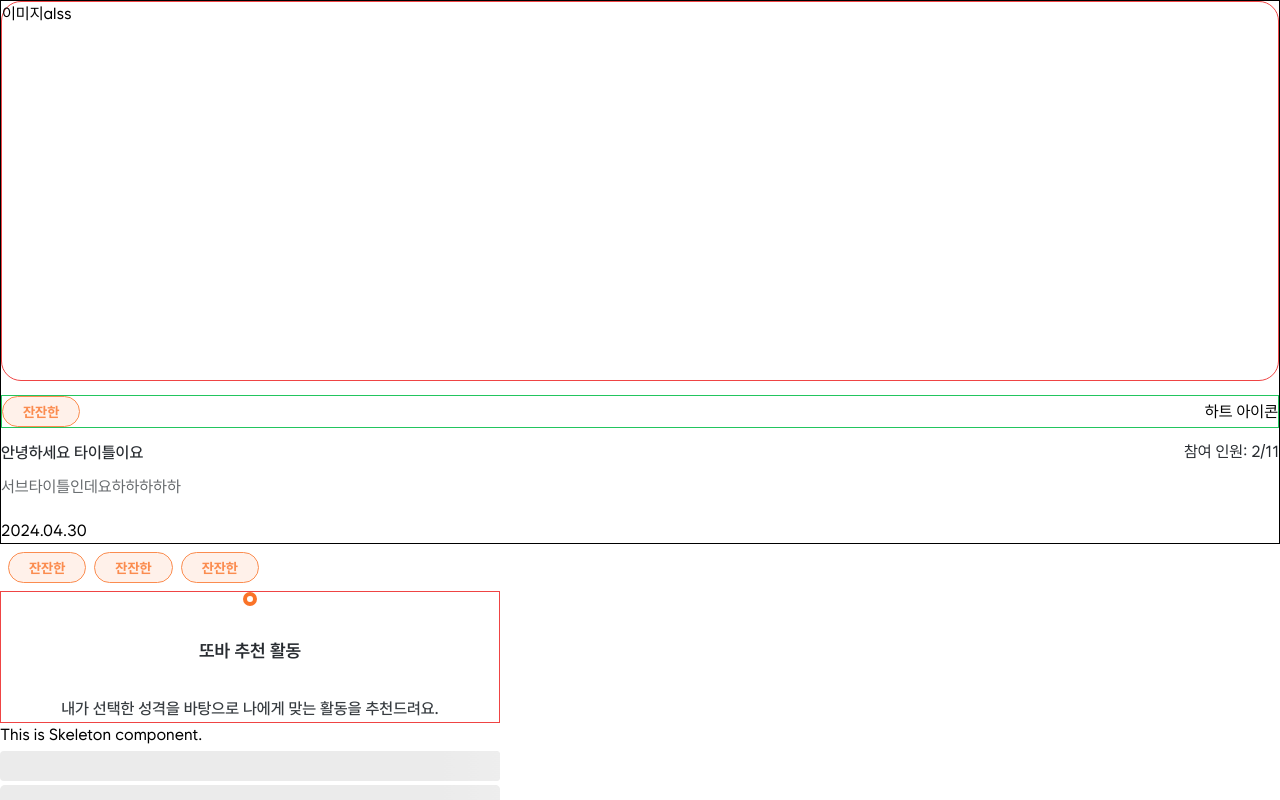
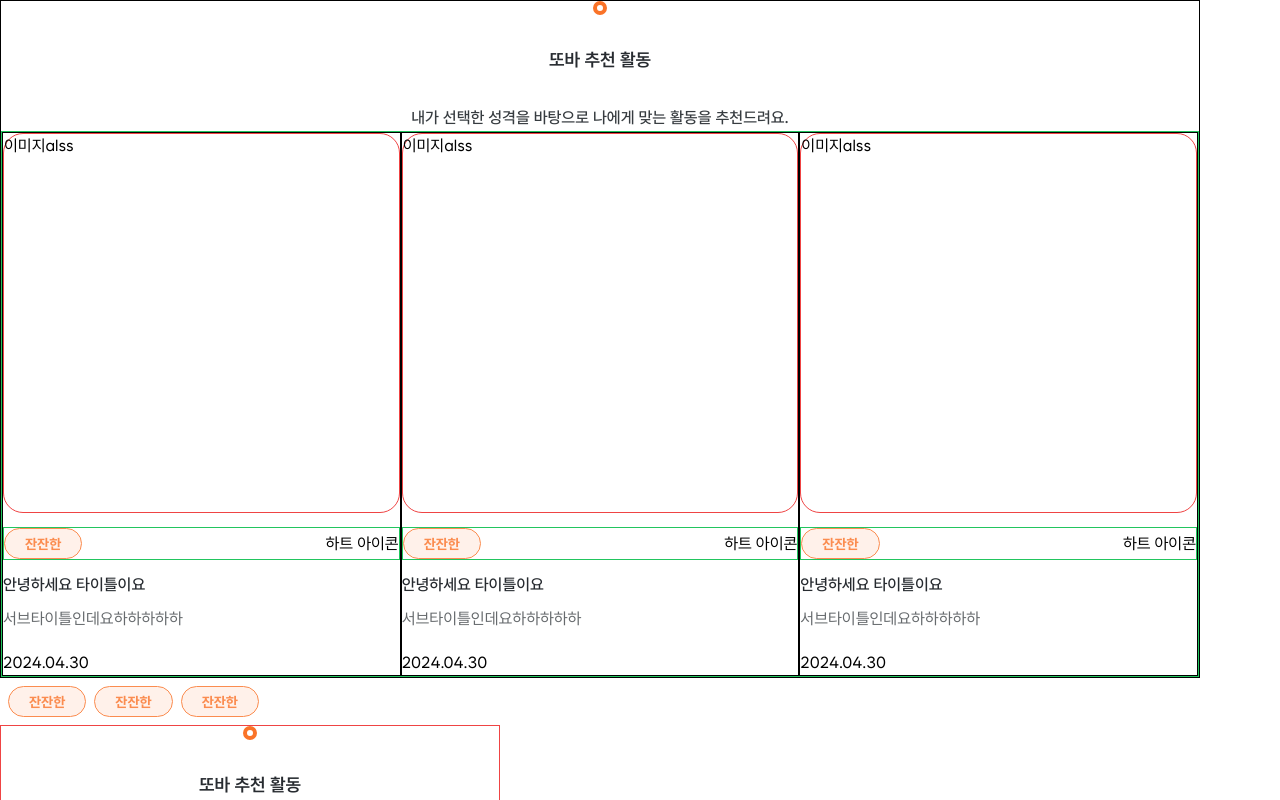
Before and after one commit to Kusitms-29th-Meetup-TeamE/Frontend, a Next.js app: page /chaemin in a window 1280 px wide. Shown: the top 800 px of the page. Built offline with nearby package versions, Linux system fonts and the light colour scheme.

Commit message:
✅ Test(#8): main container

```diff
--- a/src/app/chaemin/page.tsx
+++ b/src/app/chaemin/page.tsx
@@ -14,6 +14,8 @@ import {
   useNotifySuccess,
   useNotifyToast,
 } from '@/hooks/useToast';
+
+import RecommendActivity from '@/containers/main/RecommendActivity';
 
 export default function TestPage() {
   const isTempLoading = true; // tanstack-query 데이터 패칭 시 가져올 isLoading
@@ -34,19 +36,9 @@ export default function TestPage() {
     });
   };
 
-  const [hover, setHover] = useState<boolean>(false);
-
   return (
     <>
-      <RecommendItem
-        title="안녕하세요 타이틀이요"
-        subTitle="서브타이틀인데요하하하하하"
-        img="alss"
-        joinNum={2}
-        totalNum={11}
-        date="2024.04.30"
-        likeStatus={false}
-      />
+      <RecommendActivity />
 
       <div className="flex p-2 gap-2">
         <Tag color="orange" text="잔잔한" />
@@ -59,6 +51,11 @@ export default function TestPage() {
         title="또바 추천 활동"
         subTitle="내가 선택한 성격을 바탕으로 나에게 맞는 활동을 추천드려요."
         className="max-w-[500px] border border-red-500"
+      />
+      <MainTitle
+        title="또바 추천 활동"
+        subTitle="내가 선택한 성격을 바탕으로 나에게 맞는 활동을 추천드려요."
+        className="max-w-[1200px] border border-red-500"
       />
 
       {/* isLoading 관련 예시 코드 */}
```
